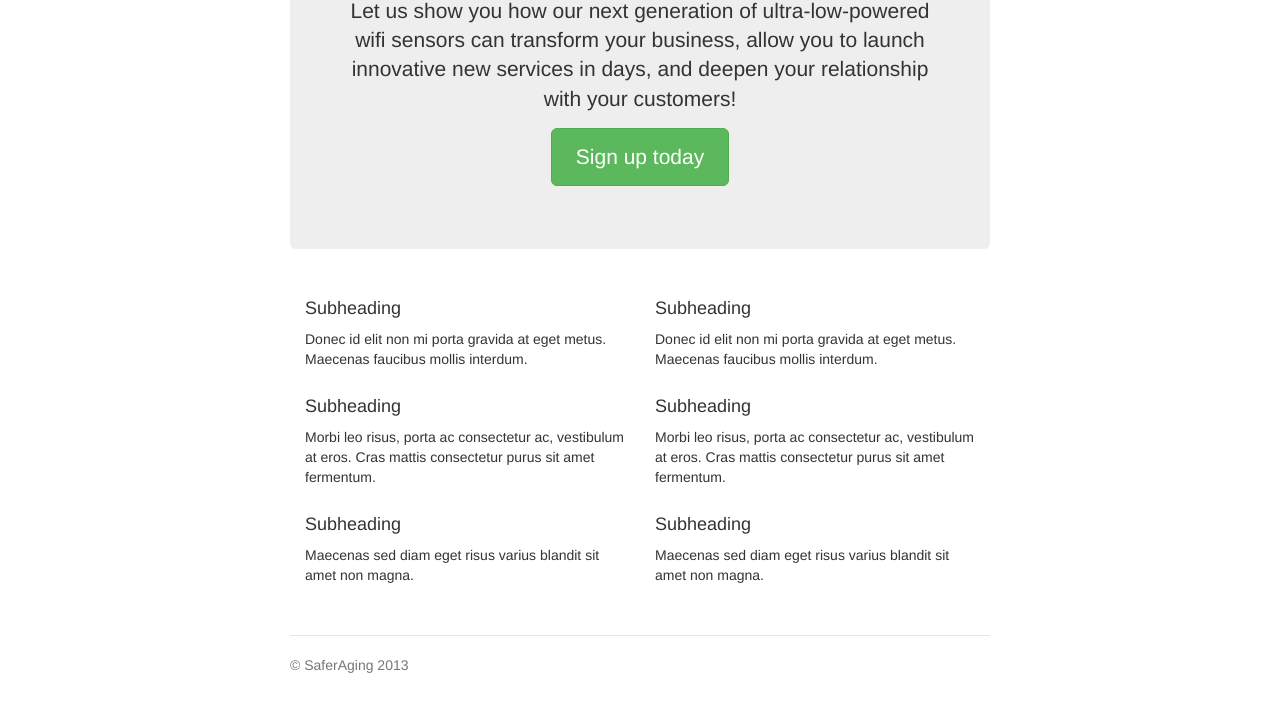
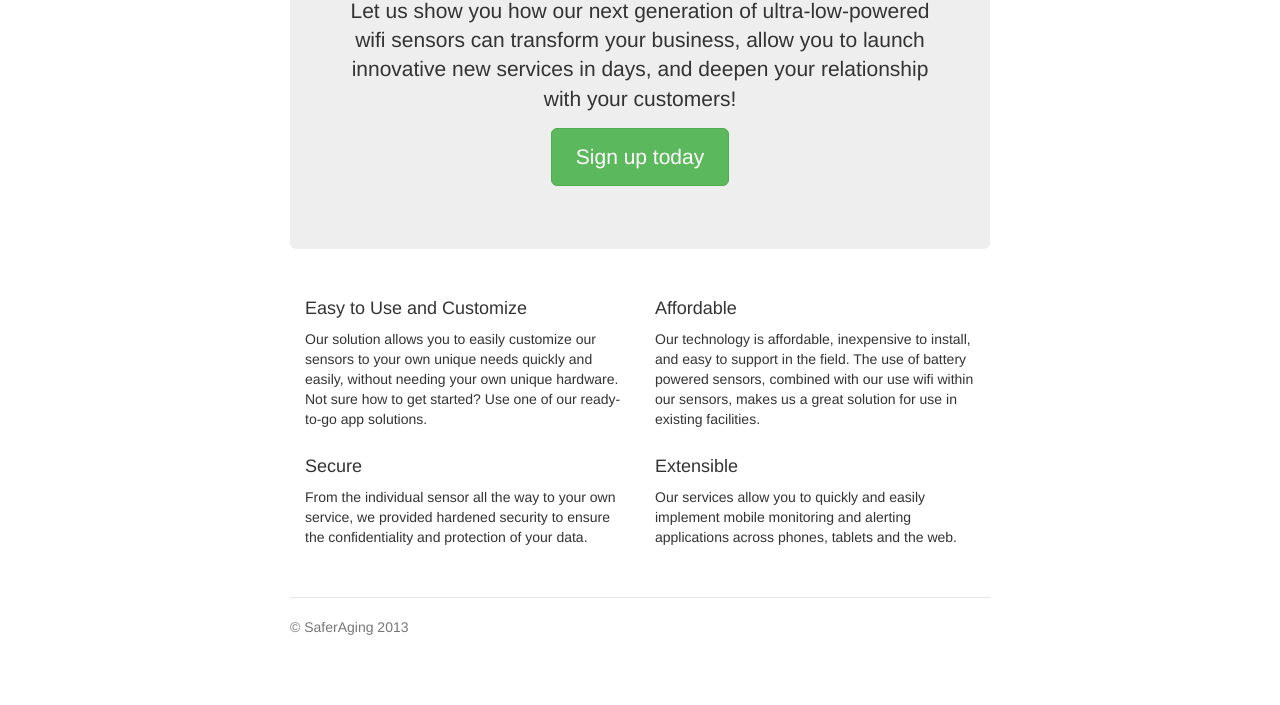
Before and after one commit to voodootikigod/sensifi, a plain HTML site: page index.html in a window 1280 px wide. Shown: the part 335-1040 px from the top of the page. After the commit the page ends 1002 px from the top, so only its background shows below. Drawn offline with nearby package versions, Linux system fonts and the light colour scheme.

Commit message:
Update with teh subtext.

```diff
--- a/index.html
+++ b/index.html
@@ -40,25 +40,22 @@
 
       <div class="row marketing">
         <div class="col-lg-6">
-          <h4>Subheading</h4>
-          <p>Donec id elit non mi porta gravida at eget metus. Maecenas faucibus mollis interdum.</p>
+          <h4>Easy to Use and Customize</h4>
+          <p>Our solution allows you to easily customize our sensors to your own unique needs quickly and easily, without needing your own unique hardware.  Not sure how to get started?  Use one of our ready-to-go app solutions.</p>
 
-          <h4>Subheading</h4>
-          <p>Morbi leo risus, porta ac consectetur ac, vestibulum at eros. Cras mattis consectetur purus sit amet fermentum.</p>
+          <h4>Secure</h4>
+          <p>From the individual sensor all the way to your own service, we provided hardened security to ensure the confidentiality and protection of your data.</p>
 
-          <h4>Subheading</h4>
-          <p>Maecenas sed diam eget risus varius blandit sit amet non magna.</p>
         </div>
 
         <div class="col-lg-6">
-          <h4>Subheading</h4>
-          <p>Donec id elit non mi porta gravida at eget metus. Maecenas faucibus mollis interdum.</p>
 
-          <h4>Subheading</h4>
-          <p>Morbi leo risus, porta ac consectetur ac, vestibulum at eros. Cras mattis consectetur purus sit amet fermentum.</p>
+          <h4>Affordable</h4>
+          <p>Our technology is affordable, inexpensive to install, and easy to support in the field.  The use of battery powered sensors, combined with our use wifi within our sensors, makes us a great solution for use in existing facilities.</p>
 
-          <h4>Subheading</h4>
-          <p>Maecenas sed diam eget risus varius blandit sit amet non magna.</p>
+          <h4>Extensible</h4>
+          <p>Our services allow you to quickly and easily implement mobile monitoring and alerting applications across phones, tablets and the web.</p>
+
         </div>
       </div>
 
```
